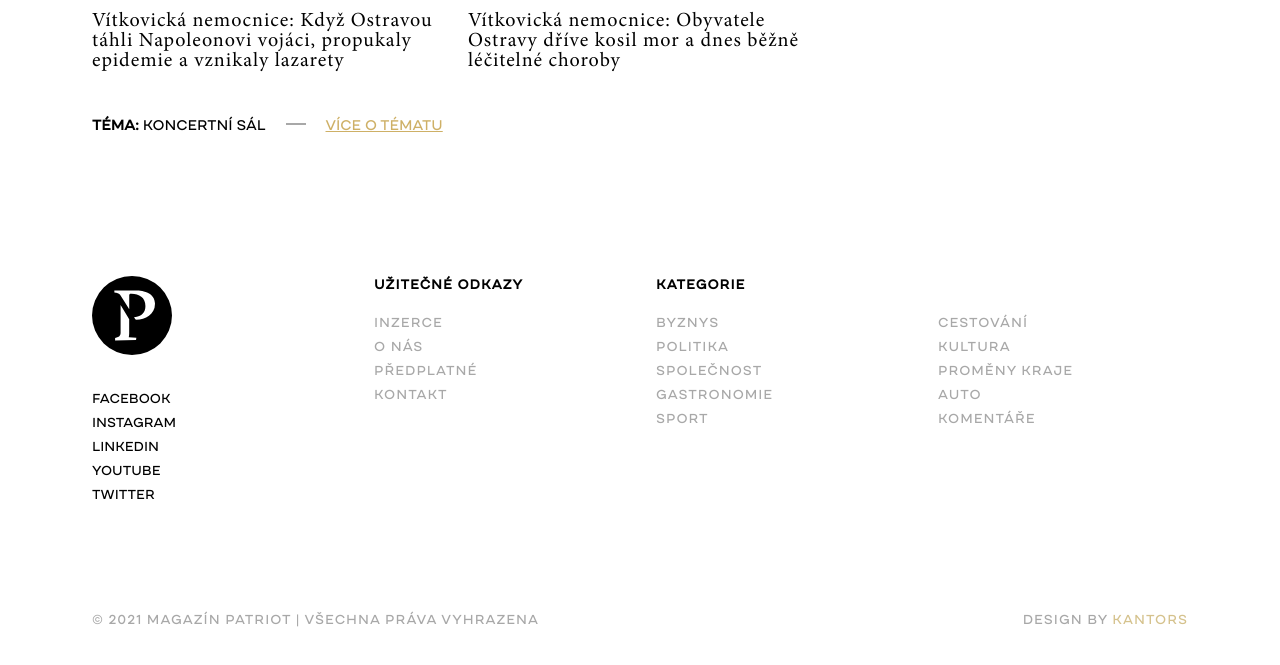
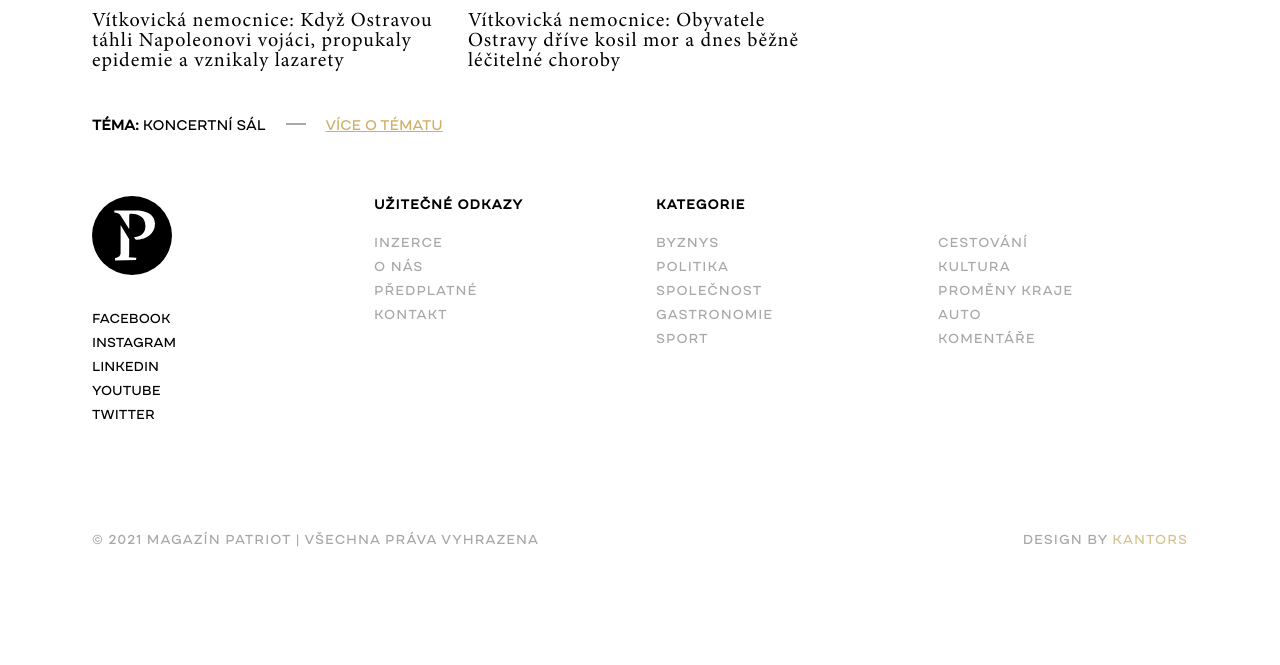
Before and after one commit to mizza-cz/patriot, a website: page app/archive.html in a window 1280 px wide. Shown: the part 10412-11077 px from the top of the page. After the commit the page ends 11003 px from the top, so only its background shows below. Drawn offline with nearby package versions, Linux system fonts and the light colour scheme; files whose address does not match are found by name.

Commit message:
add fix footer

```diff
--- a/app/scss/style.scss
+++ b/app/scss/style.scss
@@ -1530,7 +1530,7 @@ body {
   background-color: var(--colorBrown500);
 }
 .Footer {
-  padding-top: 7.5rem;
+  padding-top: 2.5rem;
   padding-bottom: 2.5rem;
 }
 .Footer-logo {
```
Also changed, not shown: app/css/style.min.css.
